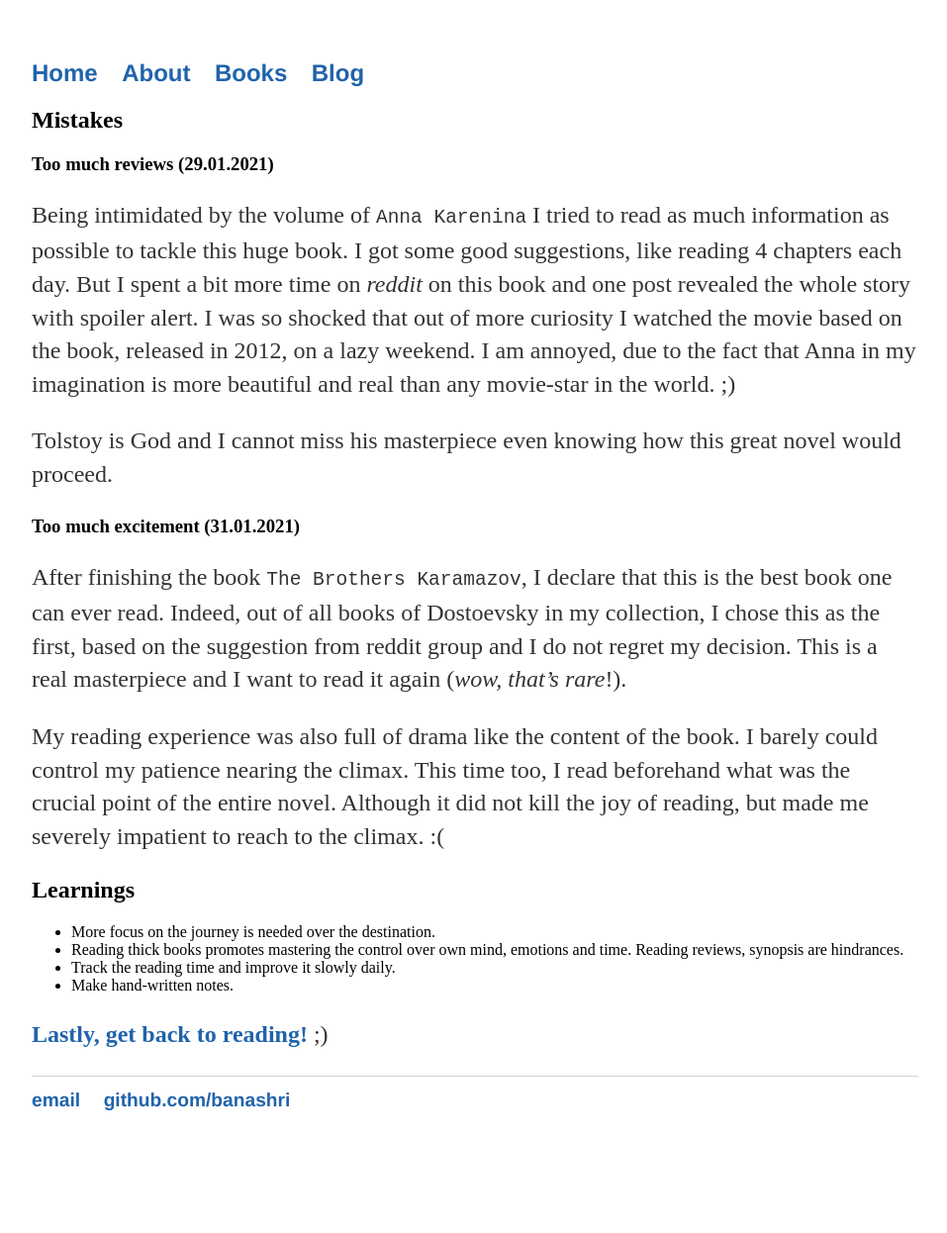
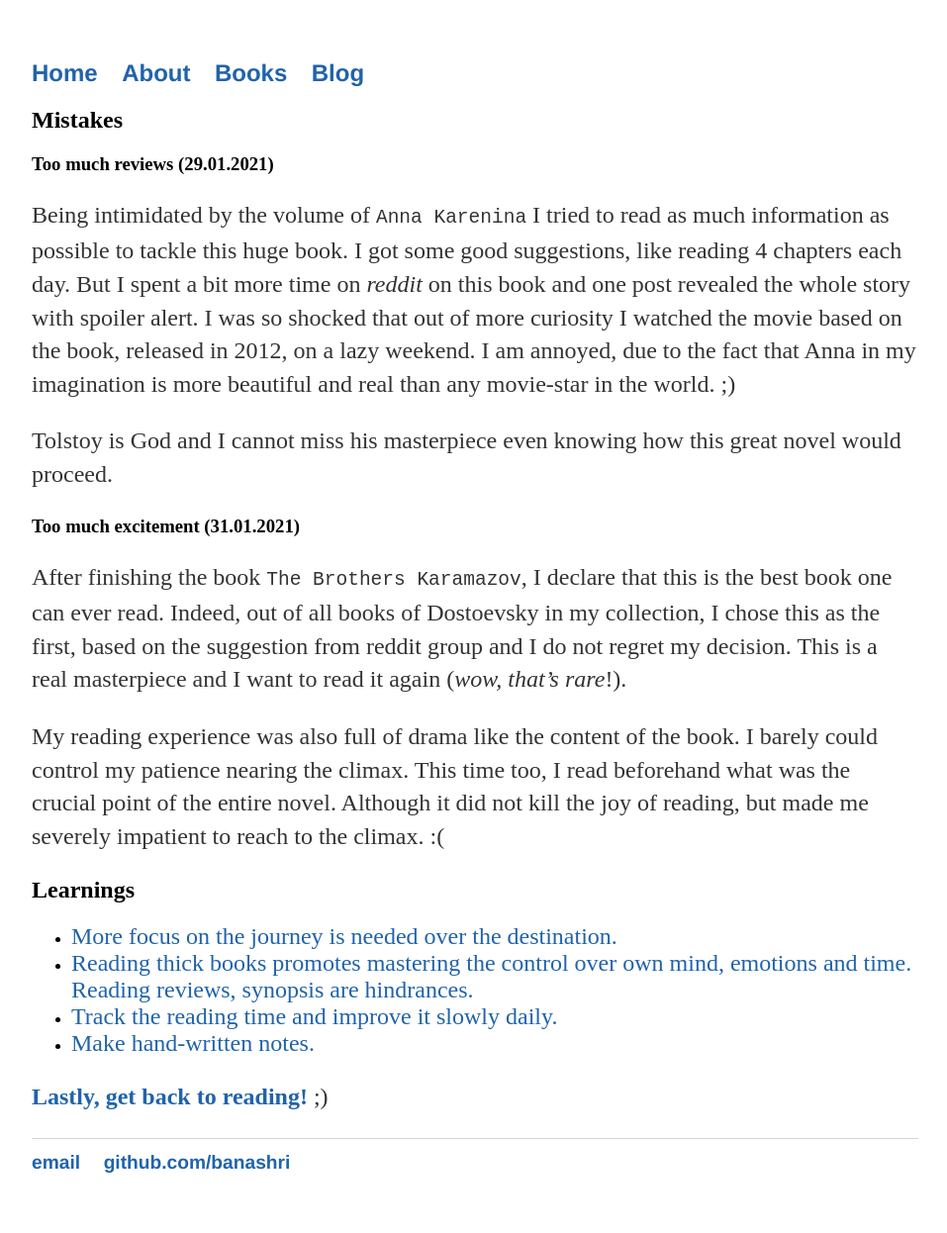
Before and after one commit to Banashri/banashri.github.io, a Jekyll site: the page built from books/learning.md, in a window 1280 px wide. Shown: the whole page at 99% size, without its empty margins (160-1117 px from the left). Built offline with Jekyll 4.4.1, drawn with Linux system fonts in a browser that asks for light colours; before the commit the page ends 1183 px from its top, so only the background shows below that.

```diff
--- a/books/learning.md
+++ b/books/learning.md
@@ -22,9 +22,9 @@ climax. This time too, I read beforehand what was the crucial point of the entir
 
 ## Learnings
 
-- More focus on the journey is needed over the destination.
-- Reading thick books promotes mastering the control over own mind, emotions and time. Reading reviews, synopsis are hindrances.
-- Track the reading time and improve it slowly daily.
-- Make hand-written notes.
+- [More focus on the journey is needed over the destination.](#)
+- [Reading thick books promotes mastering the control over own mind, emotions and time. Reading reviews, synopsis are hindrances.](#)
+- [Track the reading time and improve it slowly daily.](#)
+- [Make hand-written notes.](#)
 
 **<a href="/books" class="text">Lastly, get back to reading!</a>** ;)
```
